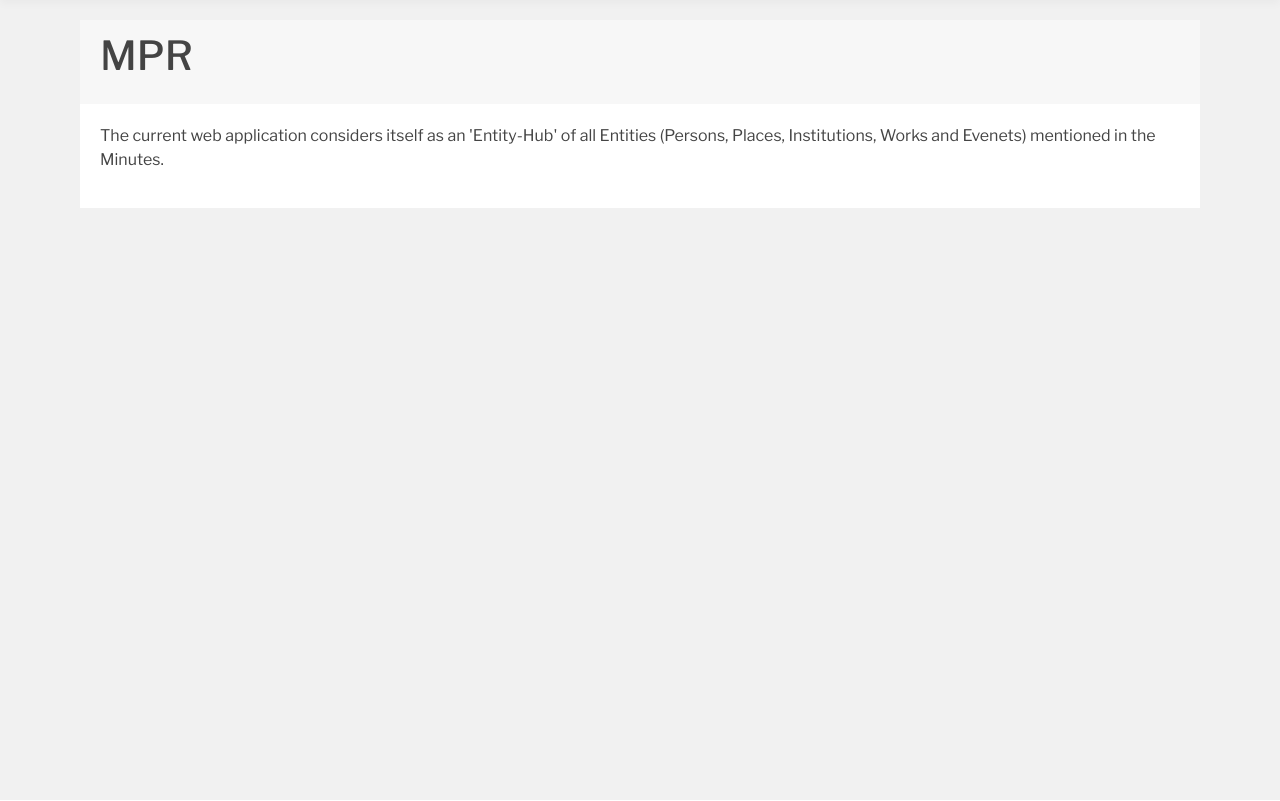
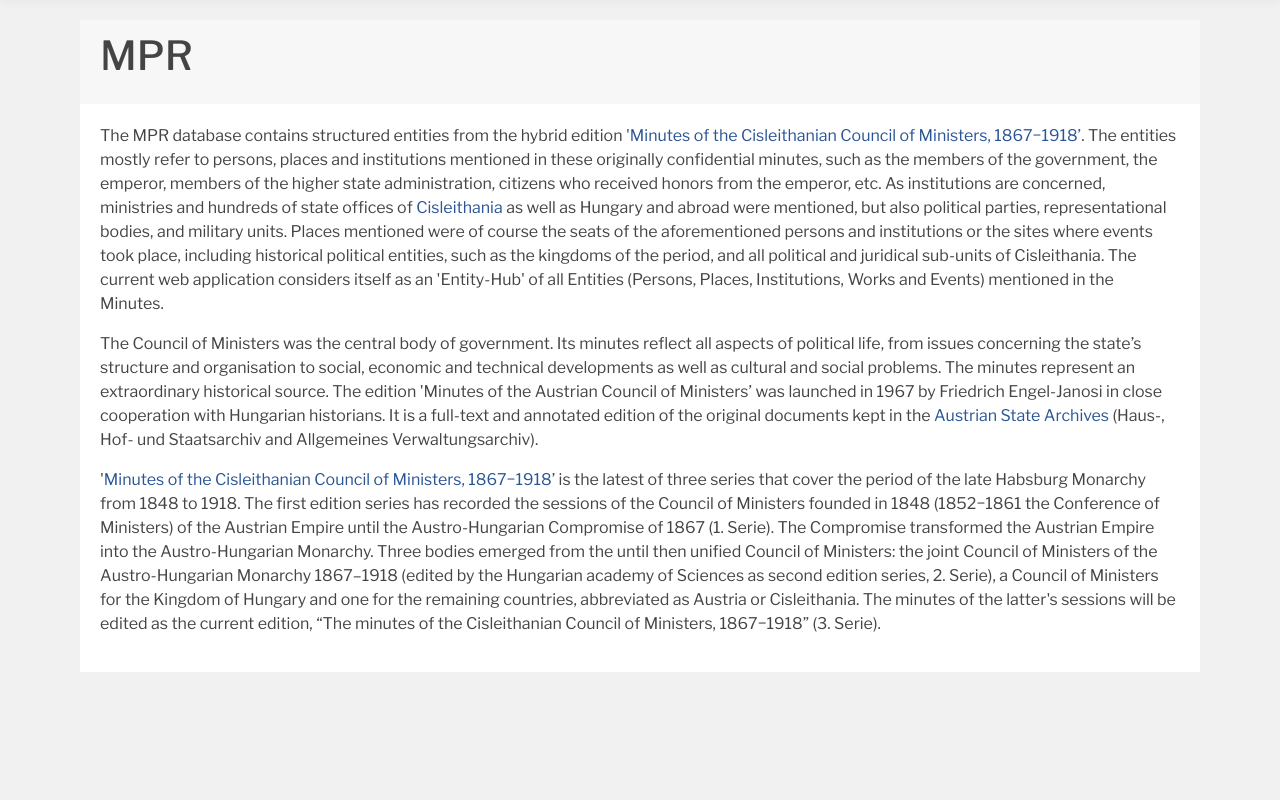
Before and after one commit to acdh-oeaw/apis-webpage-base, a Django app: page /about/ in a window 1280 px wide. Shown: the part 90-891 px from the top of the page. Run offline with Django 3.2, Linux system fonts and the light colour scheme; some libraries are stand-ins or nearby versions.

Commit message:
added about text and updated metadata.py

```diff
--- a/webpage/metadata.py
+++ b/webpage/metadata.py
@@ -3,8 +3,7 @@ PROJECT_METADATA = {
     'author': 'Matthias Schlögl, Peter Andorfer',
     'subtitle': 'Entities mentioned in the "Minutes of the council\
     of the ministers of Austria and of the Austro-Hungarian Monarch"',
-    'description': """The current web application considers itself as an 'Entity-Hub' of all Entities\
-    (Persons, Places, Institutions, Works and Evenets) mentioned in the Minutes.""",
+    'description': """The MPR database contains structured entities from the hybrid edition 'Minutes of the Cisleithanian Council of Ministers, 1867−1918’. The entities mostly refer to persons, places and institutions mentioned in these originally confidential minutes, such as the members of the government, the emperor, members of the higher state administration, citizens who received honors from the emperor, etc. As institutions are concerned, ministries and hundreds of state offices of Cisleithania as well as Hungary and abroad were mentioned, but also political parties, representational bodies, and military units. Places mentioned were of course the seats of the aforementioned persons and institutions or the sites where events took place, including historical political entities, such as the kingdoms of the period, and all political and juridical sub-units of Cisleithania. The current web application considers itself as an 'Entity-Hub' of all Entities (Persons, Places, Institutions, Works and Events) mentioned in the Minutes.""",
     'github': 'https://github.com/acdh-oeaw/paas',
     'production instance': 'https://mpr.acdh.oeaw.ac.at',
     'purpose_de': 'Ziel dieser Applikation ist die Publikation von Forschungsdaten',
--- a/webpage/templates/webpage/about.html
+++ b/webpage/templates/webpage/about.html
@@ -11,7 +11,13 @@
         <div class="card-body">
             <div>
                 <p>
-                    {% projects_metadata 'description' %}
+                    The MPR database contains structured entities from the hybrid edition <a href="https://www.oeaw.ac.at/en/inz/research-units/cultural-heritage/research/minutes-of-the-council-of-ministers-habsburg-monarchy/">'Minutes of the Cisleithanian Council of Ministers, 1867−1918’</a>. The entities mostly refer to persons, places and institutions mentioned in these originally confidential minutes, such as the members of the government, the emperor, members of the higher state administration, citizens who received honors from the emperor, etc. As institutions are concerned, ministries and hundreds of state offices of <a href="https://en.wikipedia.org/wiki/Cisleithania">Cisleithania</a> as well as Hungary and abroad were mentioned, but also political parties, representational bodies, and military units. Places mentioned were of course the seats of the aforementioned persons and institutions or the sites where events took place, including historical political entities, such as the kingdoms of the period, and all political and juridical sub-units of Cisleithania. The current web application considers itself as an 'Entity-Hub' of all Entities (Persons, Places, Institutions, Works and Events) mentioned in the Minutes.
+                </p>
+                <p>
+                    The Council of Ministers was the central body of government. Its minutes reflect all aspects of political life, from issues concerning the state’s structure and organisation to social, economic and technical developments as well as cultural and social problems. The minutes represent an extraordinary historical source. The edition 'Minutes of the Austrian Council of Ministers’ was launched in 1967 by Friedrich Engel-Janosi in close cooperation with Hungarian historians. It is a full-text and annotated edition of the original documents kept in the <a href="https://www.statearchives.gv.at/">Austrian State Archives</a> (Haus-, Hof- und Staatsarchiv and Allgemeines Verwaltungsarchiv).
+                </p>
+                <p>
+                    '<a href="https://www.oeaw.ac.at/en/inz/research-units/cultural-heritage/research/minutes-of-the-council-of-ministers-habsburg-monarchy/">Minutes of the Cisleithanian Council of Ministers, 1867−1918</a>’ is the latest of three series that cover the period of the late Habsburg Monarchy from 1848 to 1918. The first edition series has recorded the sessions of the Council of Ministers founded in 1848 (1852−1861 the Conference of Ministers) of the Austrian Empire until the Austro-Hungarian Compromise of 1867 (1. Serie). The Compromise transformed the Austrian Empire into the Austro-Hungarian Monarchy. Three bodies emerged from the until then unified Council of Ministers: the joint Council of Ministers of the Austro-Hungarian Monarchy 1867–1918 (edited by the Hungarian academy of Sciences as second edition series, 2. Serie), a Council of Ministers for the Kingdom of Hungary and one for the remaining countries, abbreviated as Austria or Cisleithania. The minutes of the latter's sessions will be edited as the current edition, “The minutes of the Cisleithanian Council of Ministers, 1867−1918” (3. Serie).
                 </p>
             </div>
         </div>
```
